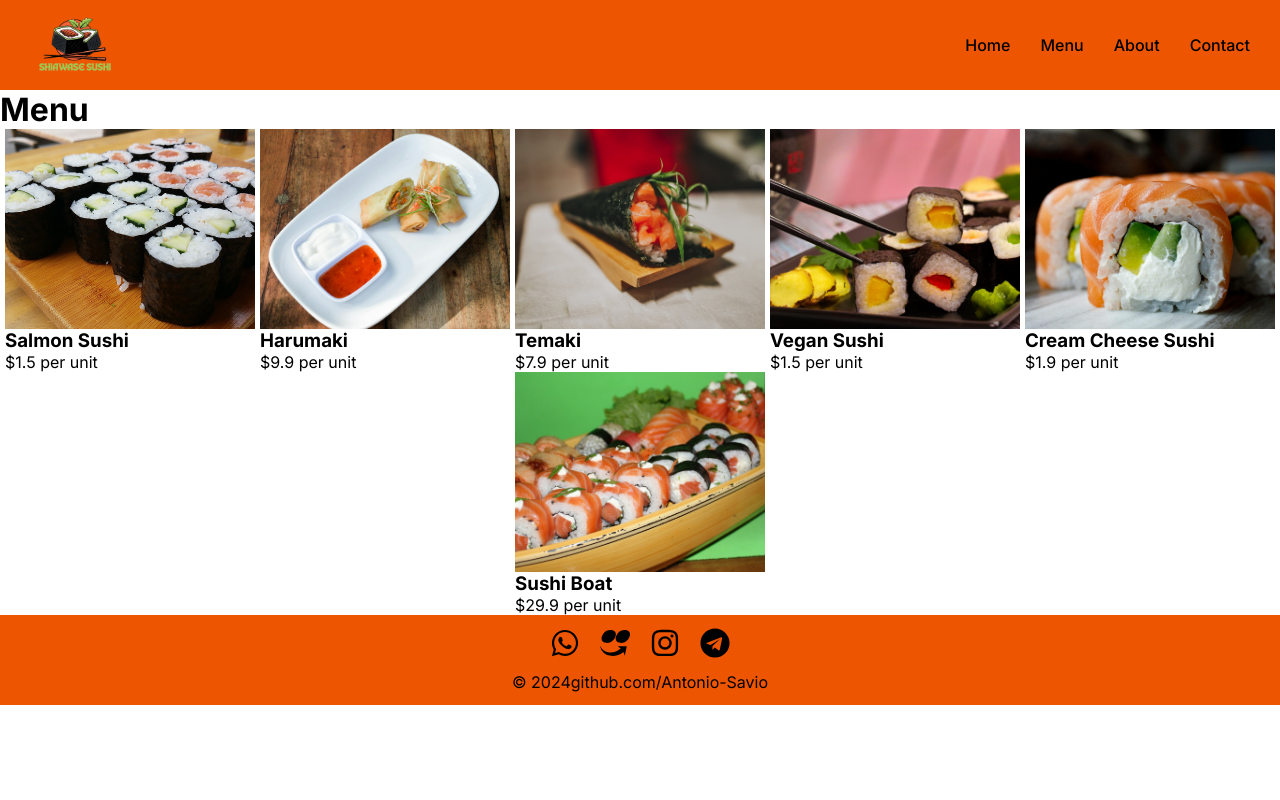
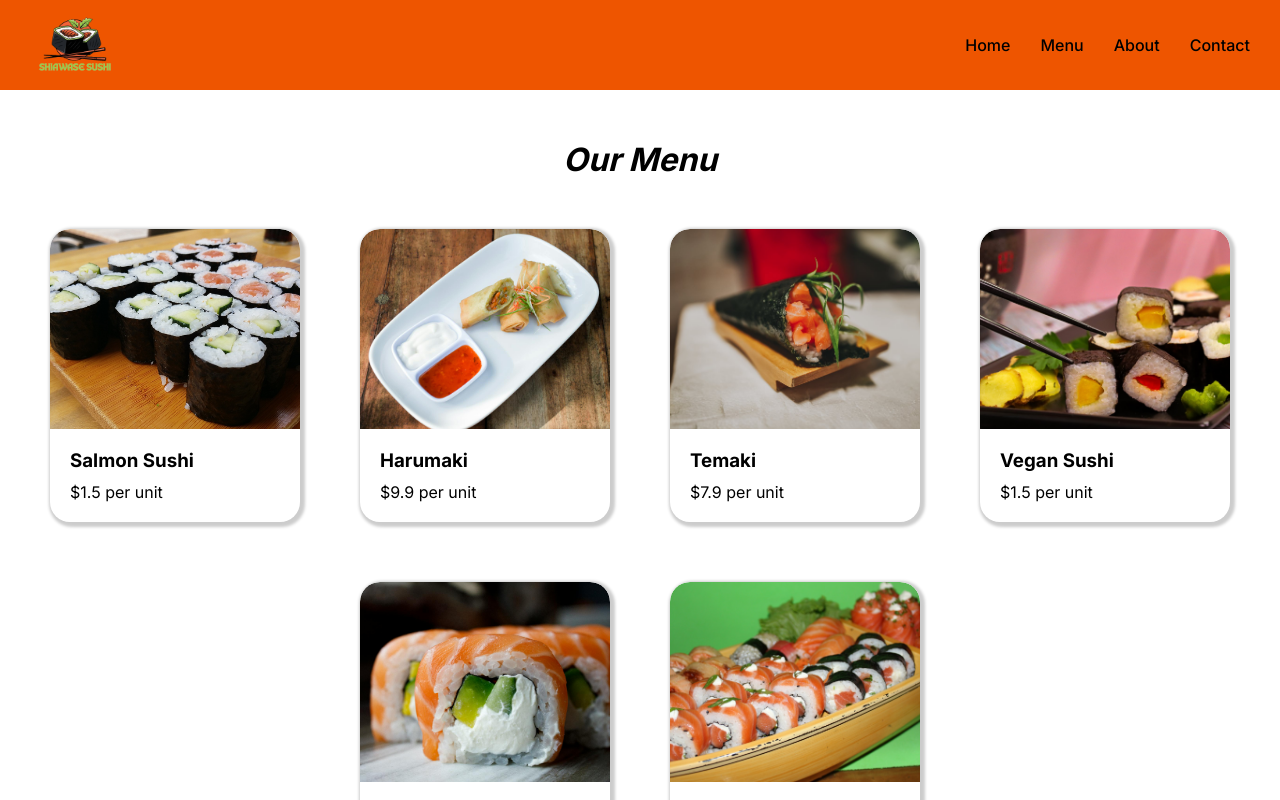
Before and after one commit to Antonio-Savio/sushi-restaurant, a React (Create React App) app: page /menu in a window 1280 px wide. Shown: the top 800 px of the page. Built offline with nearby package versions, Linux system fonts and the light colour scheme.

Commit message:
add about page and update other pages

```diff
--- a/package.json
+++ b/package.json
@@ -3,6 +3,7 @@
   "version": "0.1.0",
   "private": true,
   "dependencies": {
+    "@react-google-maps/api": "^2.19.3",
     "@testing-library/jest-dom": "^5.17.0",
     "@testing-library/react": "^13.4.0",
     "@testing-library/user-event": "^13.5.0",
--- a/src/App.js
+++ b/src/App.js
@@ -1,6 +1,7 @@
 import Navbar from './components/Nav';
 import Home from './pages/Home';
 import Menu from './pages/Menu';
+import About from './pages/About';
 import Footer from './components/Footer';
 import { BrowserRouter as Router, Route, Routes } from "react-router-dom";
 import { GlobalStyle } from './styles/global-style';
@@ -14,6 +15,7 @@ function App() {
         <Routes>
           <Route path='/' exact element={<Home />} />
           <Route path='/menu' exact element={<Menu />} />
+          <Route path='/about' exact element={<About />} />
         </Routes>
         <Footer />
       </Router>
--- a/src/components/Footer.js
+++ b/src/components/Footer.js
@@ -32,7 +32,7 @@ const BaseBoard = styled.footer`
     ul {
         display: flex;
         list-style: none;
-        gap: 20px
+        gap: 20px;
     }
 
     ul li svg {
--- a/src/components/MenuItem.js
+++ b/src/components/MenuItem.js
@@ -14,12 +14,33 @@ const MenuItem = ({name, image, price}) => {
 const Card = styled.div`
     display: flex;
     flex-direction: column;
+    border-radius: 20px;
+    box-shadow: 2px 2px 3px 3px rgba(0, 0, 0, 0.2);
+    cursor: pointer;
+    overflow: hidden;
+    transition: 0.3s ease;
+
+    &:hover {
+        box-shadow: 2px 2px 5px 5px rgba(0, 0, 0, 0.2);
+    }
 
     div {
-        background: center;
+        background-position: center;
         background-size: cover;
         width: 250px;
         height: 200px;
+        border-top-right-radius: 20px;
+        border-top-left-radius: 20px;
+        margin-bottom: 20px;
+    }
+
+    h3, p {
+        padding-inline: 20px;
+    }
+
+    p {
+        padding-top: 10px;
+        padding-bottom: 20px;
     }
 `
 
--- a/src/components/Nav.js
+++ b/src/components/Nav.js
@@ -53,7 +53,7 @@ const Header = styled.header`
         display: flex;
         gap: 30px;
         font-weight: 500;
-        /* transition: opacity 0.3s ease; */
+        z-index: 2;
     }
 
     & div:last-child a {
--- a/src/pages/Home.js
+++ b/src/pages/Home.js
@@ -7,7 +7,7 @@ function Home() {
     return (
         <Main>
             <h1>Shiawase Sushi</h1>
-            <p>Feel the taste at every bite</p>
+            <p>Feel the happiness at every bite</p>
             <Link to='/menu'>
                 <button>ORDER RIGHT AWAY</button>
             </Link>
@@ -23,8 +23,17 @@ const Main = styled.main`
     flex-direction: column;
     justify-content: center;
     gap: 20px;
-    padding-left: 30px;
-    /* align-items: center; */
+    padding-inline: 30px;
+
+    &::after {
+        content: '';
+        position: absolute;
+        top: 90px;
+        left: 0;
+        width: 100%;
+        height: 90vh;
+        background-color: rgba(255, 255, 255, 0.4);
+    }
 
     h1 {
         letter-spacing: 1px;
@@ -56,6 +65,10 @@ const Main = styled.main`
     a {
         width: fit-content;
     }
+
+    h1, a, button, p {
+        z-index: 1;
+    }
 `
 
 export default Home
--- a/src/pages/Menu.js
+++ b/src/pages/Menu.js
@@ -5,8 +5,8 @@ import styled from 'styled-components'
 
 const Menu = () => {
     return (
-        <div>
-            <h1>Menu</h1>
+        <Main>
+            <h1>Our Menu</h1>
             <CardWrap>
                 {MenuList.map((item, index) => {
                     return (
@@ -18,14 +18,27 @@ const Menu = () => {
                         />)
                 })}
             </CardWrap>
-        </div>
+        </Main>
     )
 }
+
+const Main = styled.main`
+    display: flex;
+    flex-direction: column;
+    align-items: center;
+    padding-top: 50px;
+
+    h1 {
+        font-style: oblique;
+    }
+`
 
 const CardWrap = styled.div`
     display: flex;
     flex-wrap: wrap;
-    justify-content: space-evenly;
+    justify-content: center;
+    gap: 60px;
+    padding: 50px 20px;
 `
 
 export default Menu
```
Also changed, not shown: 1 other file (tests, documents, lock files or other folders).
